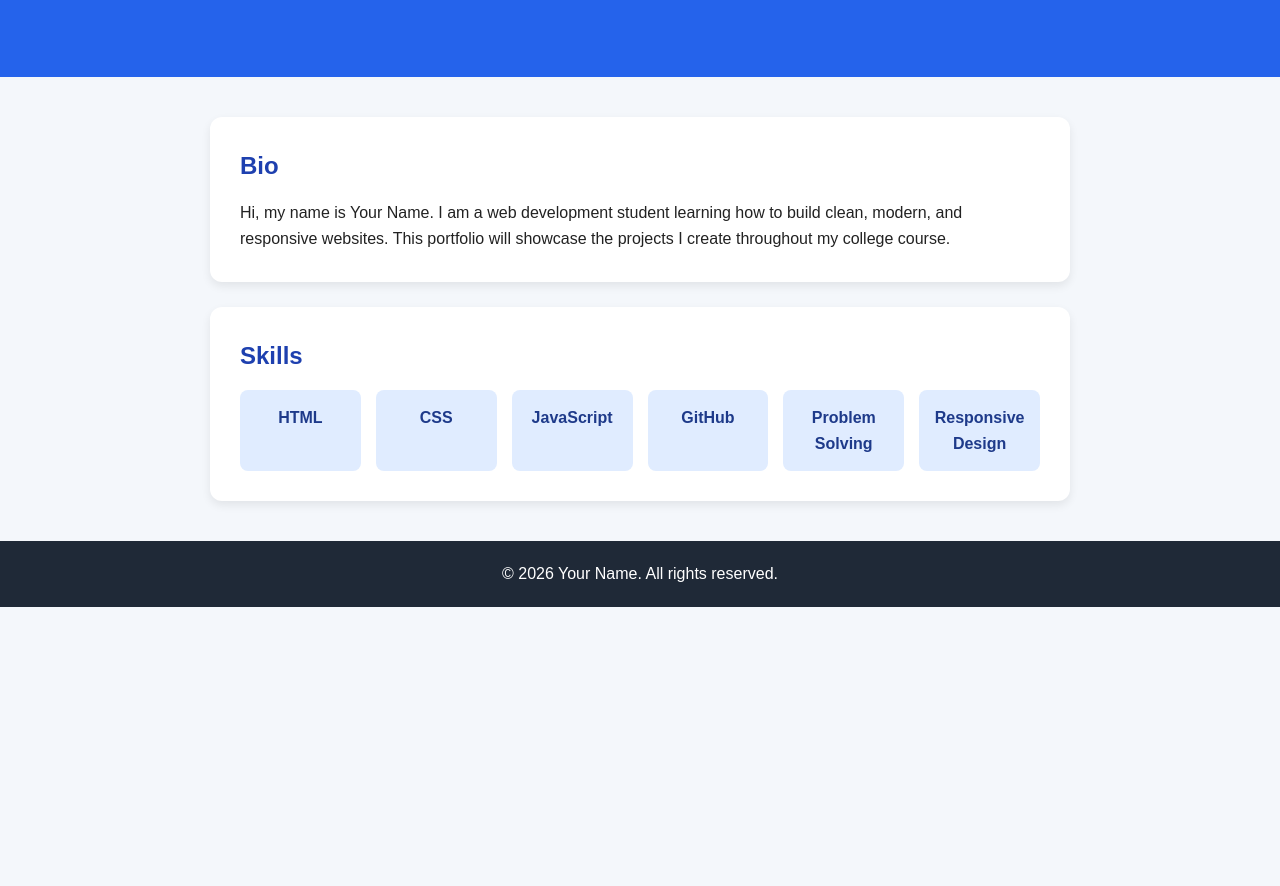
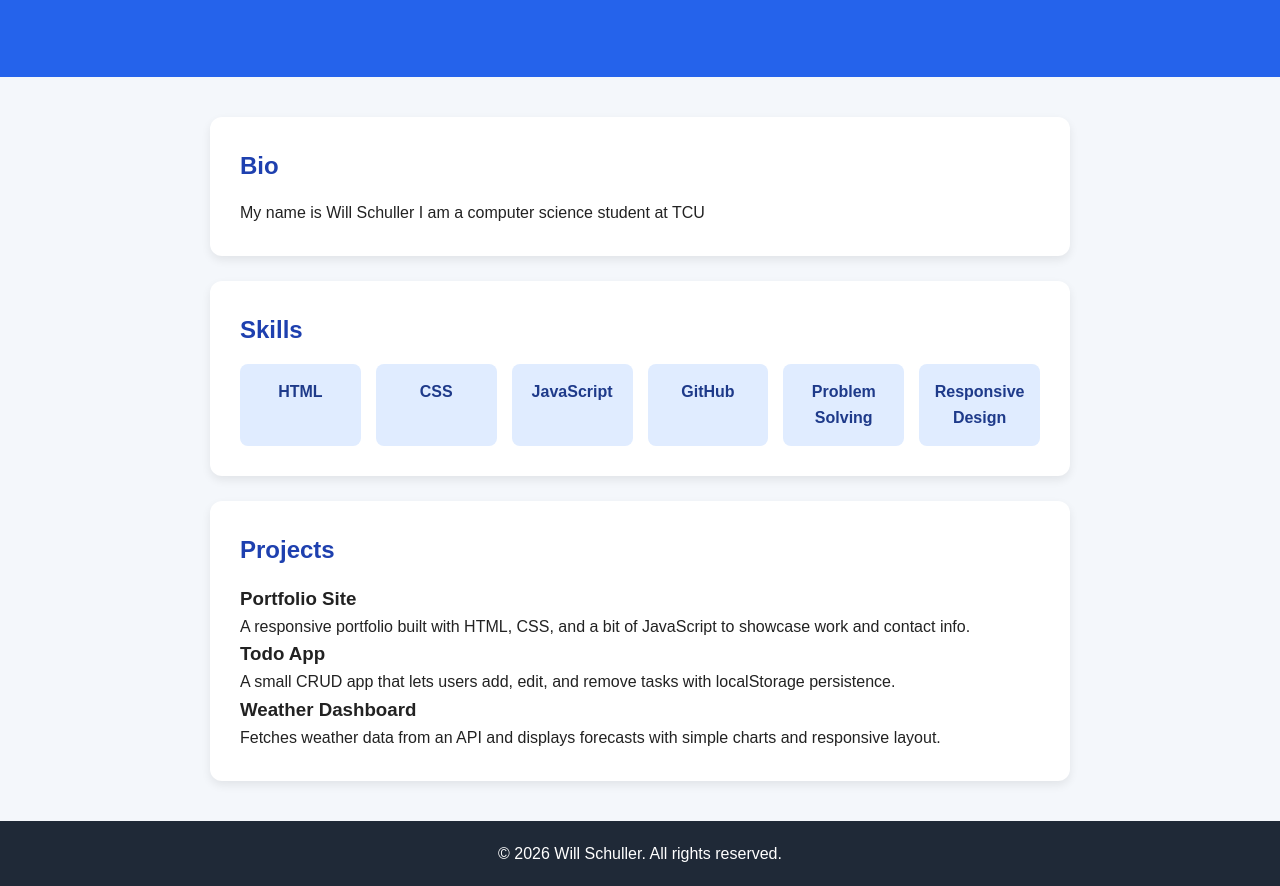
Before and after one commit to WillSchuller/webdev, a plain HTML site: page index.html in a window 1280 px wide. Shown: the part 189-1075 px from the top of the page. Before the commit the page ends 800 px from the top, so only its background shows below. Drawn offline with Linux system fonts and the light colour scheme.

Commit message:
added projects

```diff
--- a/index.html
+++ b/index.html
@@ -17,9 +17,7 @@
     <section class="bio">
       <h2>Bio</h2>
       <p>
-        Hi, my name is Your Name. I am a web development student learning how to build clean,
-        modern, and responsive websites. This portfolio will showcase the projects I create
-        throughout my college course.
+        My name is Will Schuller I am a computer science student at TCU
       </p>
     </section>
 
@@ -35,10 +33,31 @@
         <div class="skill-card">Responsive Design</div>
       </div>
     </section>
+
+    <section class="projects">
+      <h2>Projects</h2>
+
+      <div class="project-grid">
+        <article class="project-tile">
+          <h3 class="project-title">Portfolio Site</h3>
+          <p class="project-desc">A responsive portfolio built with HTML, CSS, and a bit of JavaScript to showcase work and contact info.</p>
+        </article>
+
+        <article class="project-tile">
+          <h3 class="project-title">Todo App</h3>
+          <p class="project-desc">A small CRUD app that lets users add, edit, and remove tasks with localStorage persistence.</p>
+        </article>
+
+        <article class="project-tile">
+          <h3 class="project-title">Weather Dashboard</h3>
+          <p class="project-desc">Fetches weather data from an API and displays forecasts with simple charts and responsive layout.</p>
+        </article>
+      </div>
+    </section>
   </main>
 
   <footer>
-    <p>&copy; 2026 Your Name. All rights reserved.</p>
+    <p>&copy; 2026 Will Schuller. All rights reserved.</p>
   </footer>
 
 </body>
```
